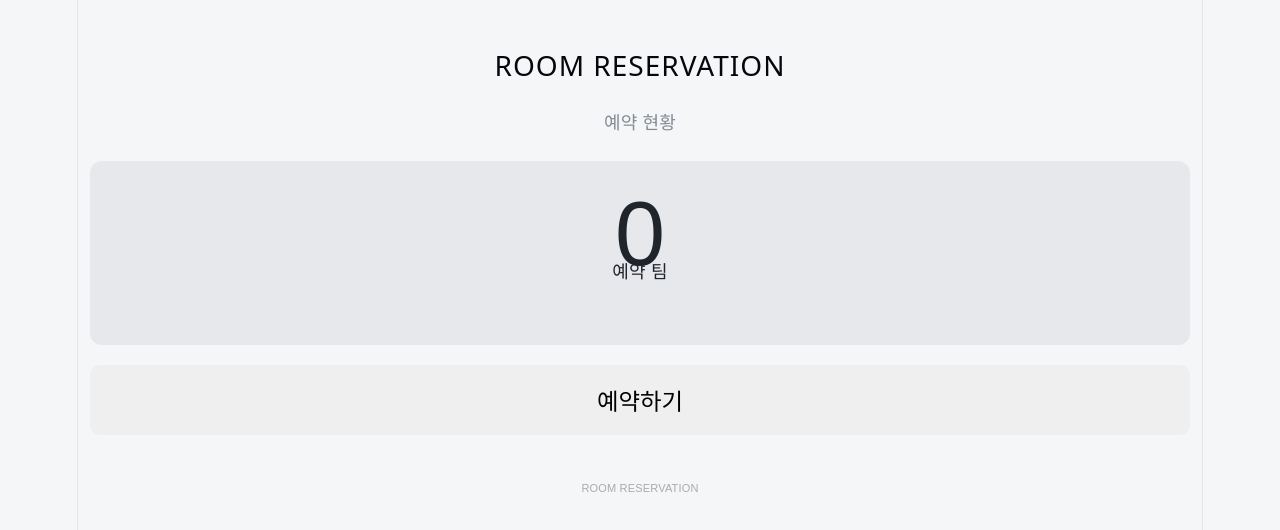
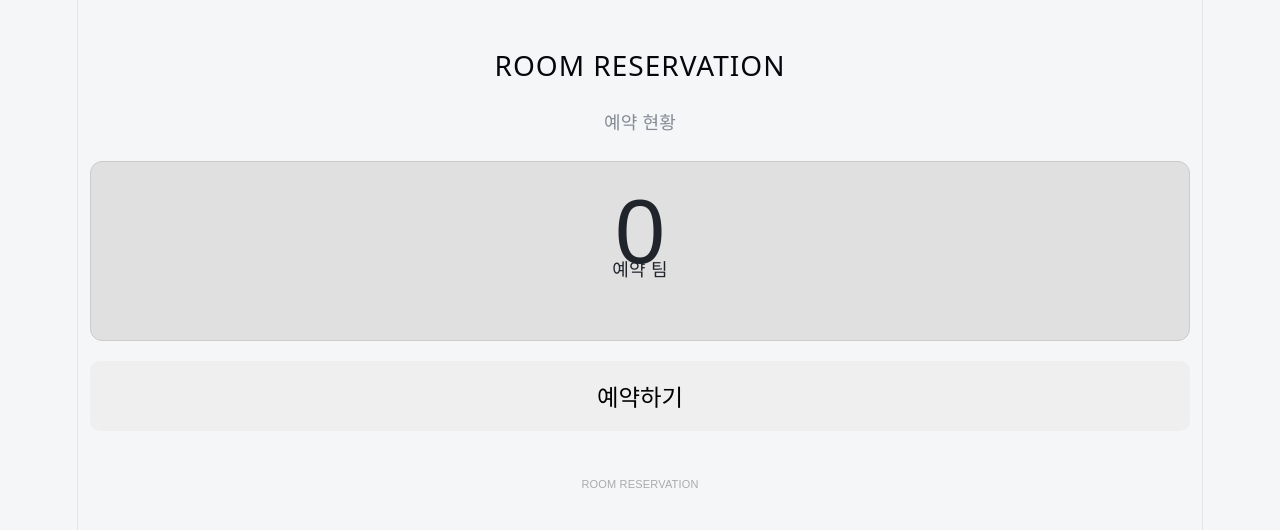
Before and after one commit to sch-Anthony/room-reservation, a React (Vite) app: page /#/ in a window 1280 px wide. Shown: the top 530 px of the page. Built offline with nearby package versions, Linux system fonts and the light colour scheme; no server answers.

Commit message:
ㄴㄴㄴ

```diff
--- a/src/style.css
+++ b/src/style.css
@@ -156,3 +156,18 @@ select option {
   color: #222222;
   background-color: #ffffff;
 }
+
+.container .count-card {
+  display: flex !important;
+  flex-direction: column;
+  align-items: center;
+  justify-content: center;
+  width: 100%;
+  min-height: 180px;
+  padding: 40px;
+  margin: 20px 0;
+  background-color: #e0e0e0 !important;
+  border: 1px solid #cccccc;
+  border-radius: 12px;
+  text-align: center;
+}
```
